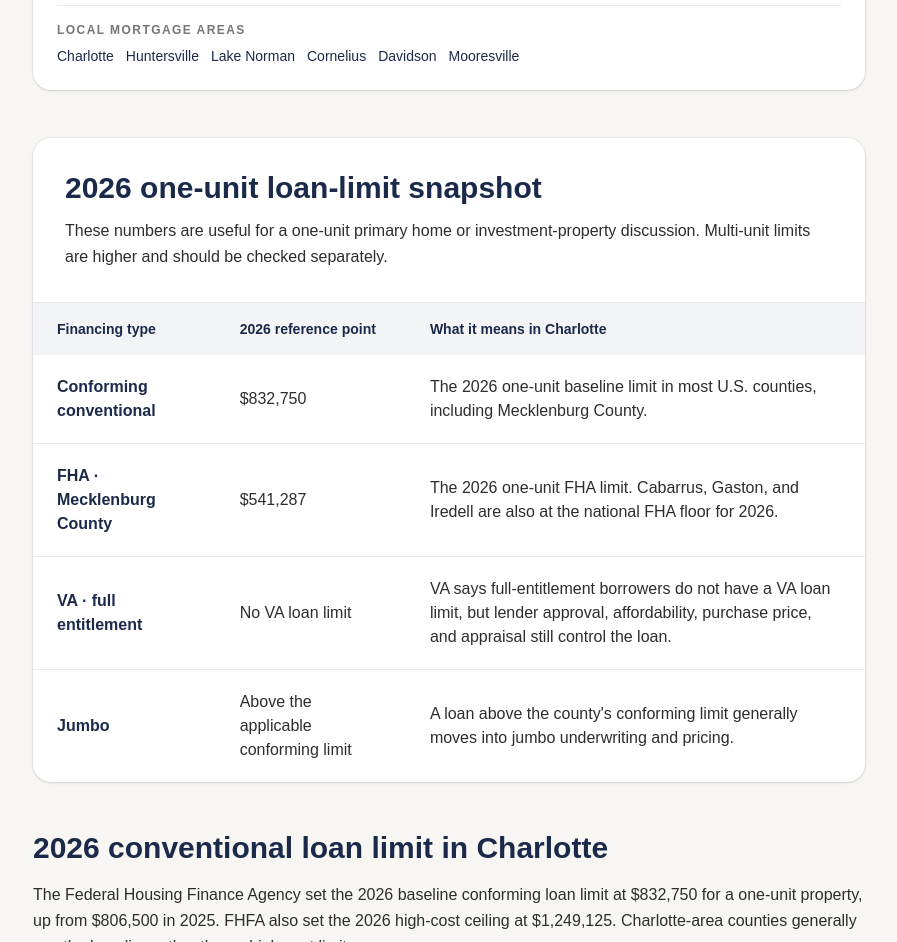
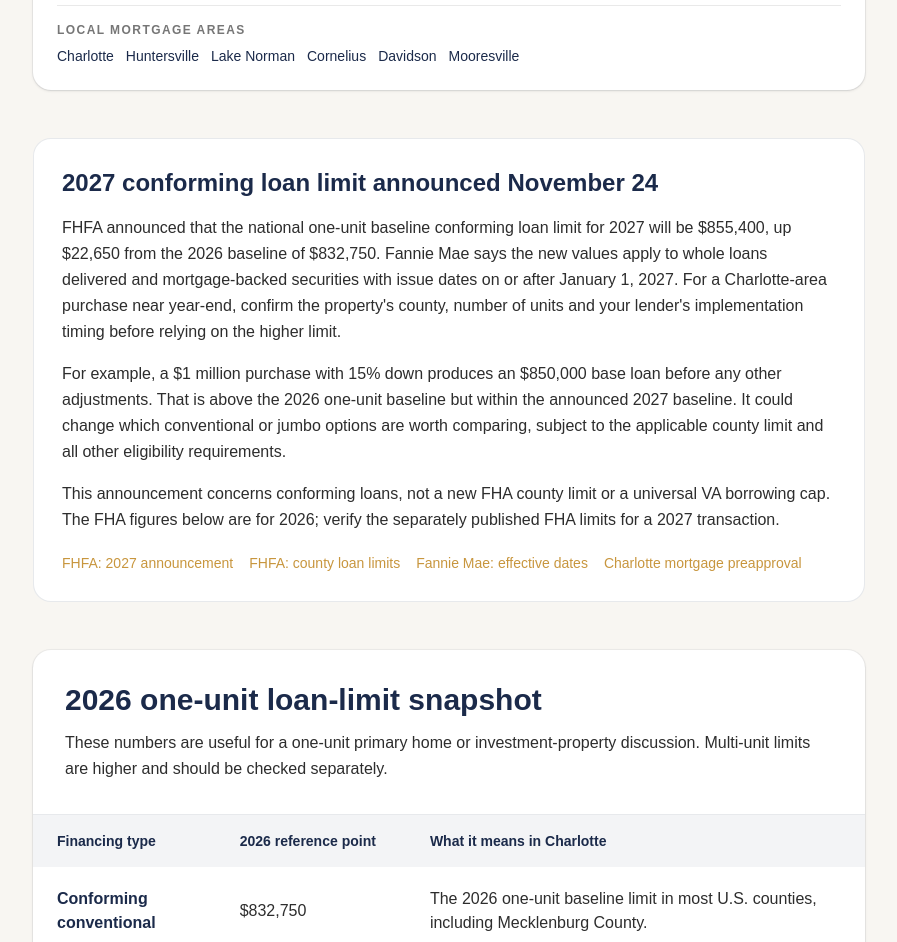
Before and after one commit to JLshope12/jacob-shope-mortgage, a Next.js app: page /charlotte-mortgage-loan-limits-2026 in a window 1280 px wide. Shown: the part 780-1722 px from the top of the page, without its empty margins (191-1088 px from the left). Built offline with nearby package versions, Linux system fonts and the light colour scheme.

Commit message:
Add verified 2027 conforming loan limit announcement to existing Charlotte guide

```diff
--- a/app/charlotte-mortgage-loan-limits-2026/page.tsx
+++ b/app/charlotte-mortgage-loan-limits-2026/page.tsx
@@ -5,9 +5,9 @@ const origin = "https://jacobshopemortgage.com";
 const pageUrl = `${origin}/charlotte-mortgage-loan-limits-2026`;
 
 export const metadata = {
-  title: "2026 Charlotte Mortgage Loan Limits | FHA, Conventional & VA",
+  title: "2026 Charlotte Mortgage Loan Limits & 2027 Conforming Update",
   description:
-    "2026 Charlotte mortgage loan limits explained by Jacob Shope, including the conforming limit, FHA limits in Mecklenburg and nearby counties, VA entitlement, and when jumbo financing starts.",
+    "2026 Charlotte mortgage loan limits and the announced 2027 conforming limit, explained by Jacob Shope, with FHA, VA and jumbo financing guidance.",
   alternates: { canonical: "/charlotte-mortgage-loan-limits-2026" },
   authors: [{ name: "Jacob Shope", url: "/about" }],
 };
@@ -45,7 +45,7 @@ const schema = {
       description:
         "A current guide to 2026 conforming, FHA, VA, and jumbo loan-limit considerations for Charlotte-area buyers.",
       datePublished: "2026-09-05",
-      dateModified: "2026-09-05",
+      dateModified: "2026-11-26",
       author: { "@id": `${origin}/#jacob-shope` },
       publisher: { "@id": `${origin}/#mpire-financial` },
       mainEntityOfPage: { "@id": `${pageUrl}#webpage` },
@@ -58,6 +58,9 @@ const schema = {
       ],
       citation: [
         "https://www.fhfa.gov/news/news-release/fhfa-announces-conforming-loan-limit-values-for-2026",
+        "https://www.fhfa.gov/news/news-release/fhfa-announces-conforming-loan-limit-for-2027",
+        "https://singlefamily.fanniemae.com/news-events/lender-letter-ll-2026-10-confirmation-conforming-loan-limit-values-2027",
+        "https://www.fhfa.gov/data/conforming-loan-limit",
         "https://www.hud.gov/news/hud-no-25-145",
         "https://www.va.gov/housing-assistance/home-loans/loan-limits/",
       ],
@@ -96,7 +99,7 @@ export default function CharlotteMortgageLoanLimits2026Page() {
     <div className="bg-offwhite">
       <script type="application/ld+json" dangerouslySetInnerHTML={{ __html: JSON.stringify(schema) }} />
       <article className="mx-auto max-w-4xl px-4 py-16 md:px-6 md:py-24 lg:px-8">
-        <p className="font-semibold text-gold">Updated September 2026 · Charlotte mortgage guide</p>
+        <p className="font-semibold text-gold">Updated November 26, 2026 · Charlotte mortgage guide</p>
         <h1 className="mt-3 text-4xl font-bold tracking-tight text-navy md:text-5xl">
           2026 Charlotte Mortgage Loan Limits
         </h1>
@@ -115,6 +118,25 @@ export default function CharlotteMortgageLoanLimits2026Page() {
         <div className="mt-8">
           <AuthorBox />
         </div>
+
+        <section className="mt-12 rounded-2xl border border-navy/10 bg-white p-7">
+          <h2 className="text-2xl font-bold text-navy">2027 conforming loan limit announced November 24</h2>
+          <p className="mt-4 leading-relaxed text-charcoal">
+            FHFA announced that the national one-unit baseline conforming loan limit for 2027 will be $855,400, up $22,650 from the 2026 baseline of $832,750. Fannie Mae says the new values apply to whole loans delivered and mortgage-backed securities with issue dates on or after January 1, 2027. For a Charlotte-area purchase near year-end, confirm the property&apos;s county, number of units and your lender&apos;s implementation timing before relying on the higher limit.
+          </p>
+          <p className="mt-4 leading-relaxed text-charcoal">
+            For example, a $1 million purchase with 15% down produces an $850,000 base loan before any other adjustments. That is above the 2026 one-unit baseline but within the announced 2027 baseline. It could change which conventional or jumbo options are worth comparing, subject to the applicable county limit and all other eligibility requirements.
+          </p>
+          <p className="mt-4 leading-relaxed text-charcoal">
+            This announcement concerns conforming loans, not a new FHA county limit or a universal VA borrowing cap. The FHA figures below are for 2026; verify the separately published FHA limits for a 2027 transaction.
+          </p>
+          <div className="mt-5 flex flex-wrap gap-4 text-sm font-medium text-gold">
+            <a href="https://www.fhfa.gov/news/news-release/fhfa-announces-conforming-loan-limit-for-2027" target="_blank" rel="noopener noreferrer" className="hover:underline">FHFA: 2027 announcement</a>
+            <a href="https://www.fhfa.gov/data/conforming-loan-limit" target="_blank" rel="noopener noreferrer" className="hover:underline">FHFA: county loan limits</a>
+            <a href="https://singlefamily.fanniemae.com/news-events/lender-letter-ll-2026-10-confirmation-conforming-loan-limit-values-2027" target="_blank" rel="noopener noreferrer" className="hover:underline">Fannie Mae: effective dates</a>
+            <Link href="/mortgage-preapproval-charlotte" className="hover:underline">Charlotte mortgage preapproval</Link>
+          </div>
+        </section>
 
         <section className="mt-12 overflow-hidden rounded-2xl bg-white shadow-sm ring-1 ring-navy/5">
           <div className="border-b border-navy/10 p-6 md:p-8">
```
